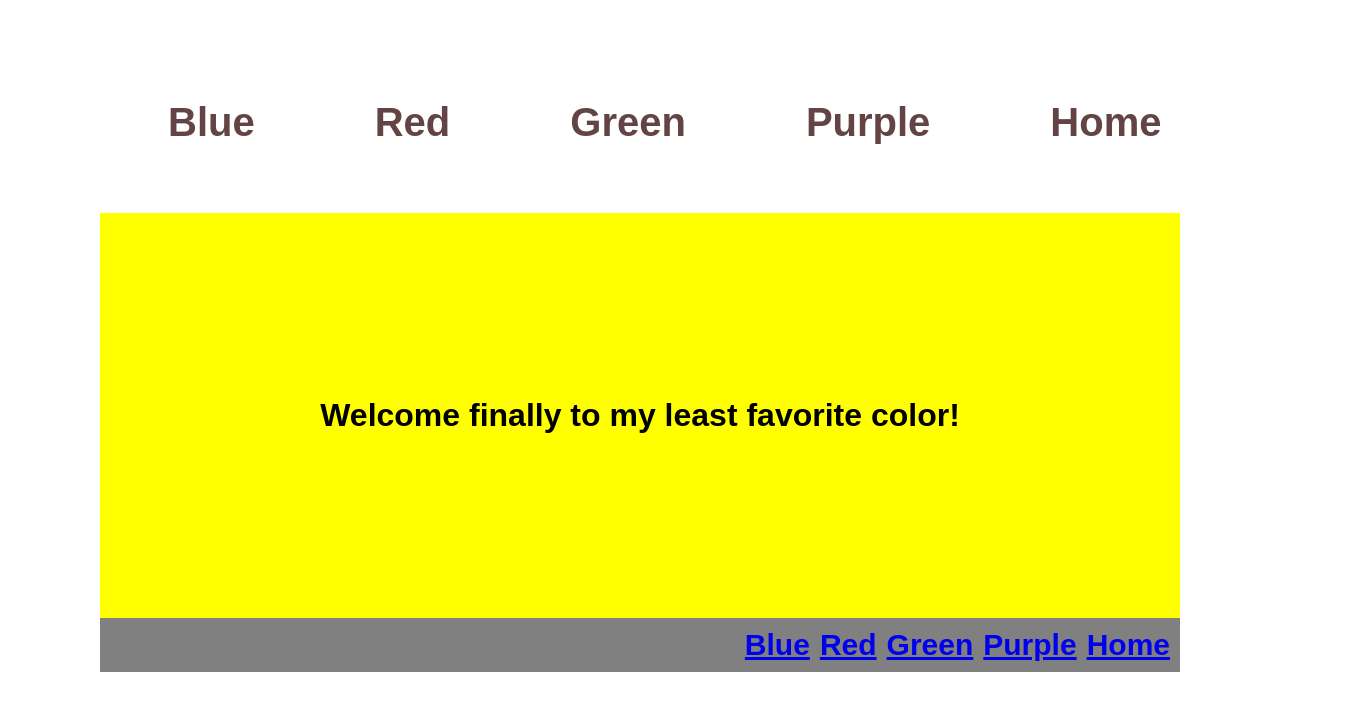
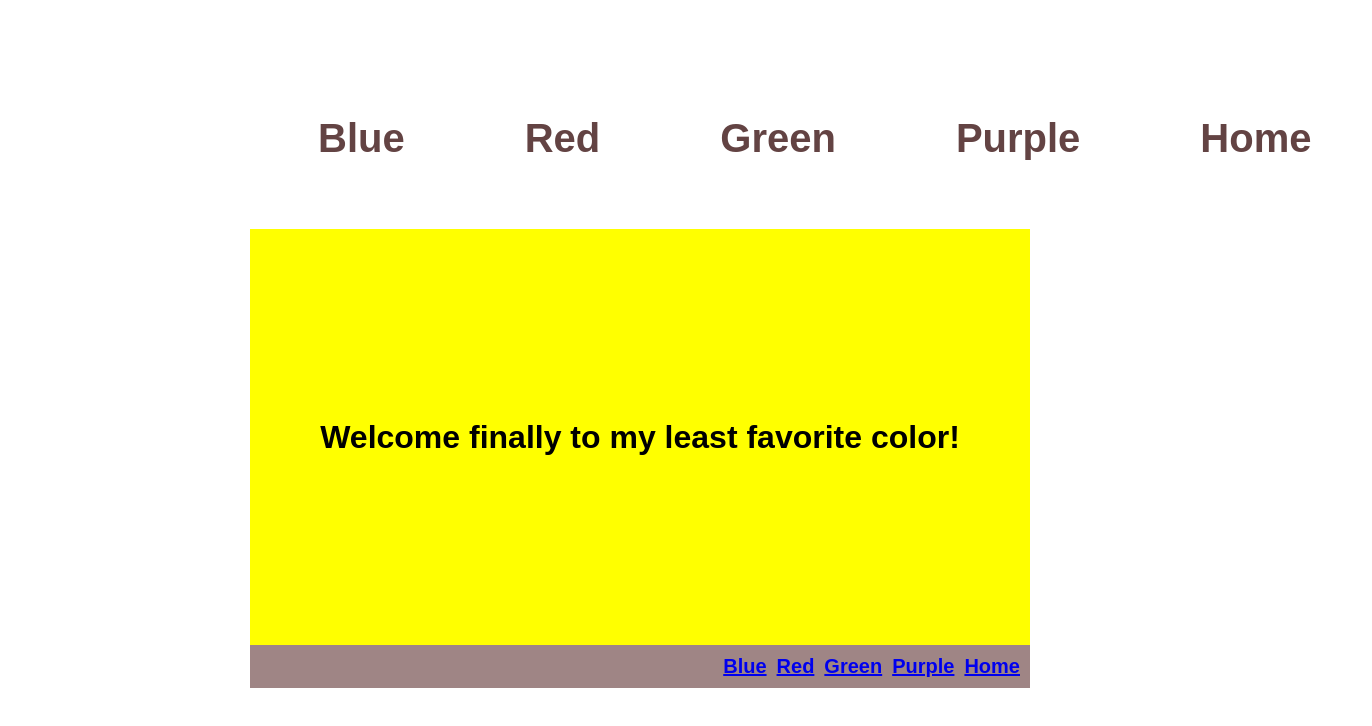
Before and after one commit to Zachary-Collier/reactrouter, a React (Vite) app: page / in a window 1280 px wide. Shown: the top 726 px of the page, 1372 px wide, since content can reach past the window. Built offline with nearby package versions, Linux system fonts and the light colour scheme.

Commit message:
Added more formatting changes at the last minute.

```diff
--- a/src/App.css
+++ b/src/App.css
@@ -1,7 +1,7 @@
 #root {
-  max-width: 1080px;
+  max-width: 780px;
   margin: 0 auto;
-  padding: 2rem;
+  padding: 3rem;
   text-align: center;
 }
 
@@ -11,12 +11,12 @@
 }
 
 .footer {
-  background-color: gray;
+  background-color: rgb(159, 133, 133);
   padding: 10px;
   text-align: right;
   position: sticky;
   bottom: 0;
-  font-size: 30px;
+  font-size: 20px;
   font-weight: bold;
   display: flex;
   gap: 1000px;
```
